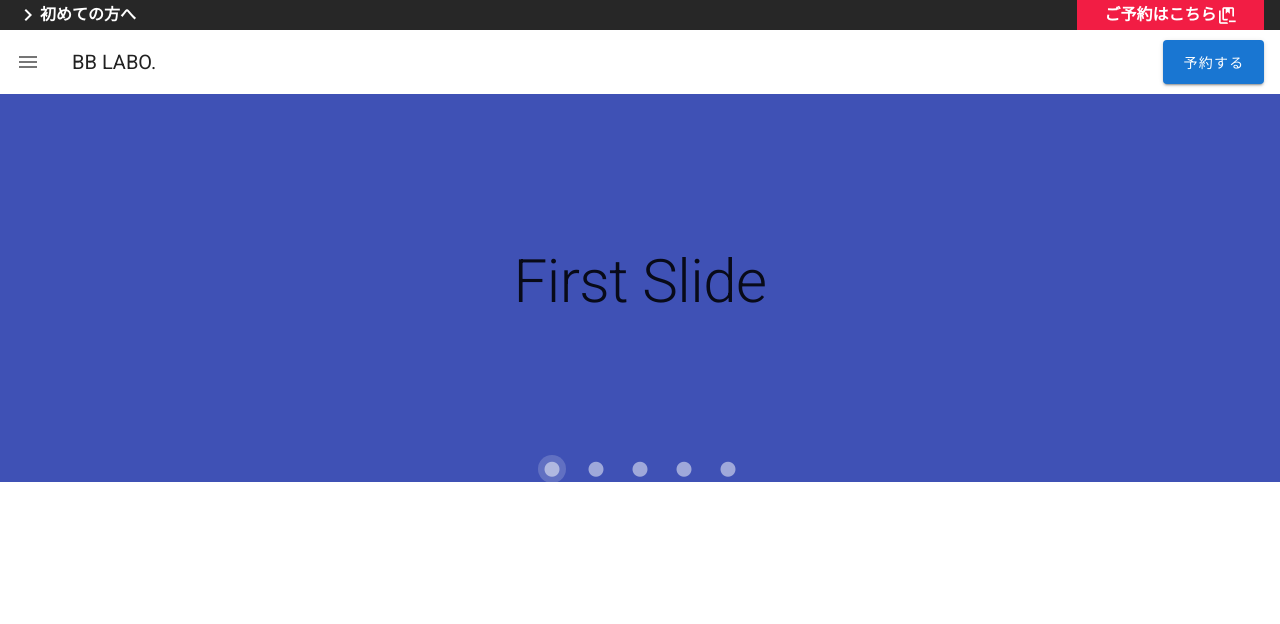
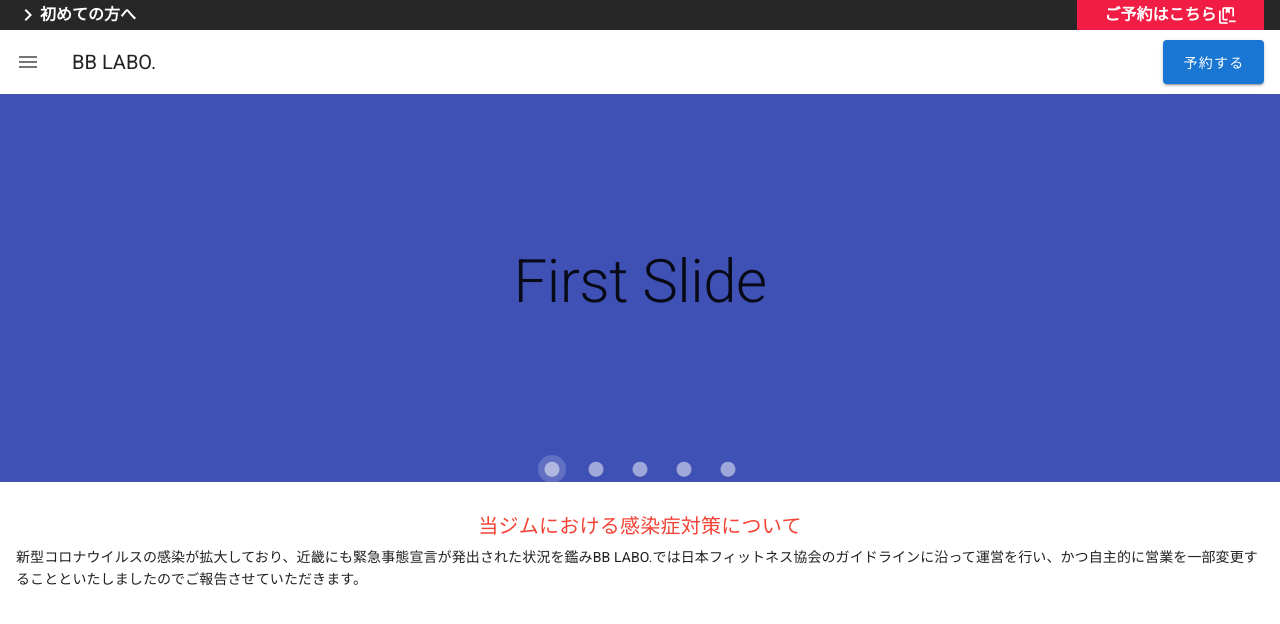
Before and after one commit to onoyama-e-rikuo/bb_labo, a Nuxt app: page / in a window 1280 px wide. Shown: the top 624 px of the page. Built offline with nearby package versions, Linux system fonts and the light colour scheme.

Commit message:
create info

```diff
--- /dev/null
+++ b/components/BbInfo.vue
@@ -0,0 +1,30 @@
+<template>
+  <v-card flat tile>
+    <v-container fluid class="py-0">
+      <v-row no-gutters justify="center">
+        <v-col cols="12">
+          <v-card-title class="justify-center red--text">
+            当ジムにおける感染症対策について
+          </v-card-title>
+          <v-card-text>
+            <v-row align="center" justify="center" class="pa-0">
+              <p>
+                新型コロナウイルスの感染が拡大しており、近畿にも緊急事態宣言が発出された状況を鑑みBB
+                LABO.では日本フィットネス協会のガイドラインに沿って運営を行い、かつ自主的に営業を一部変更することといたしましたのでご報告させていただきます。
+              </p>
+            </v-row>
+          </v-card-text>
+        </v-col>
+      </v-row>
+    </v-container>
+  </v-card>
+</template>
+
+<script lang="ts">
+import { Component, Vue } from 'vue-property-decorator'
+
+@Component
+export default class BbInfo extends Vue {}
+</script>
+
+<style lang="scss"></style>
--- a/pages/index.vue
+++ b/pages/index.vue
@@ -1,15 +1,19 @@
 <template>
   <div>
     <bb-carousels />
+    <bb-info />
   </div>
 </template>
 
 <script lang="ts">
 import { Component, Vue } from 'vue-property-decorator'
 import BbCarousels from '~/components/BbCarousels.vue'
+import BbInfo from '~/components/BbInfo.vue'
+
 @Component({
   components: {
     BbCarousels,
+    BbInfo,
   },
 })
 export default class Index extends Vue {}
```
